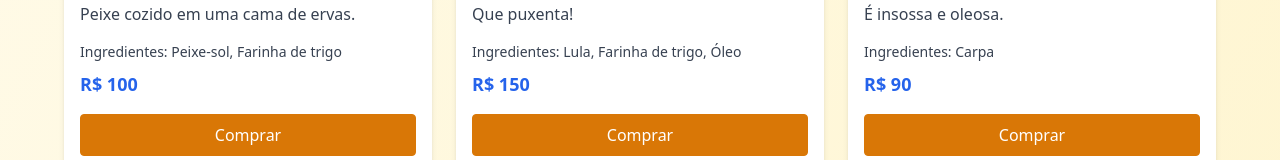
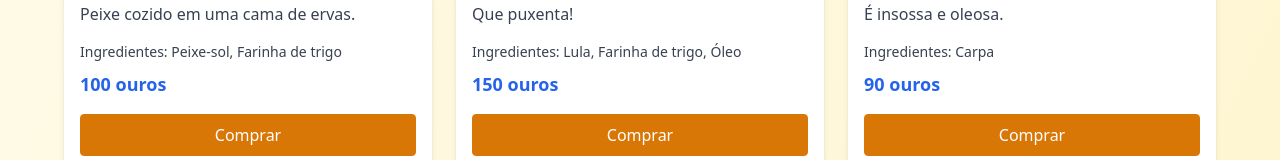
Before and after one commit to robsonffsantos/stardewValleyFood, a React (Vite) app: page /restaurant/1 in a window 1280 px wide. Shown: the part 792-952 px from the top of the page. Built offline with nearby package versions, Linux system fonts and the light colour scheme.

Commit message:
fix: preço mostrados em ouros e não em reais

```diff
--- a/src/pages/RestaurantsDetails.jsx
+++ b/src/pages/RestaurantsDetails.jsx
@@ -146,7 +146,7 @@ const RestaurantDetails = () => {
               <h3 className="text-base sm:text-lg font-semibold mb-2 transition-colors duration-300 hover:text-amber-600">{recipe.nome}</h3>
               <p className="text-gray-700 mb-3 sm:mb-4 text-sm sm:text-base line-clamp-2">{recipe.descricao}</p>
               <p className="text-gray-700 mb-2 text-xs sm:text-sm">Ingredientes: {Array.isArray(recipe.ingredientes) ? recipe.ingredientes.join(', ') : 'Não disponível'}</p>
-              <p className="text-base sm:text-lg font-bold text-blue-600 mb-3 sm:mb-4">R$ {recipe.preco}</p>
+              <p className="text-base sm:text-lg font-bold text-blue-600 mb-3 sm:mb-4">{recipe.preco} ouros</p>
               <div className="flex items-center justify-between mt-auto">
                 <button
                   onClick={() => handleBuyClick(recipe)}
@@ -166,7 +166,7 @@ const RestaurantDetails = () => {
           <div className="text-center">
             <h2 className="text-2xl font-semibold mb-4">{selectedRecipe.nome}</h2>
             <img src={selectedRecipe.foto} alt={selectedRecipe.nome} className="w-full h-24 object-contain rounded-lg mb-4 mx-auto" />
-            <p className="text-lg font-bold text-blue-600 mb-4">R$ {selectedRecipe.preco}</p>
+            <p className="text-lg font-bold text-blue-600 mb-4">{selectedRecipe.preco} ouros</p>
             <div className="flex items-center justify-center mb-4">
               <button
                 onClick={() => handleQuantityChange(-1)}
@@ -187,7 +187,7 @@ const RestaurantDetails = () => {
                 +
               </button>
             </div>
-            <p className="text-lg font-bold mb-4">Total: R$ {selectedRecipe.preco * quantity}</p>
+            <p className="text-lg font-bold mb-4">Total: {selectedRecipe.preco * quantity} ouros</p>
             <button
               onClick={handleAddToCart}
               className="bg-amber-600 text-white p-2 w-full rounded hover:bg-amber-700 transition-colors duration-200"
```
